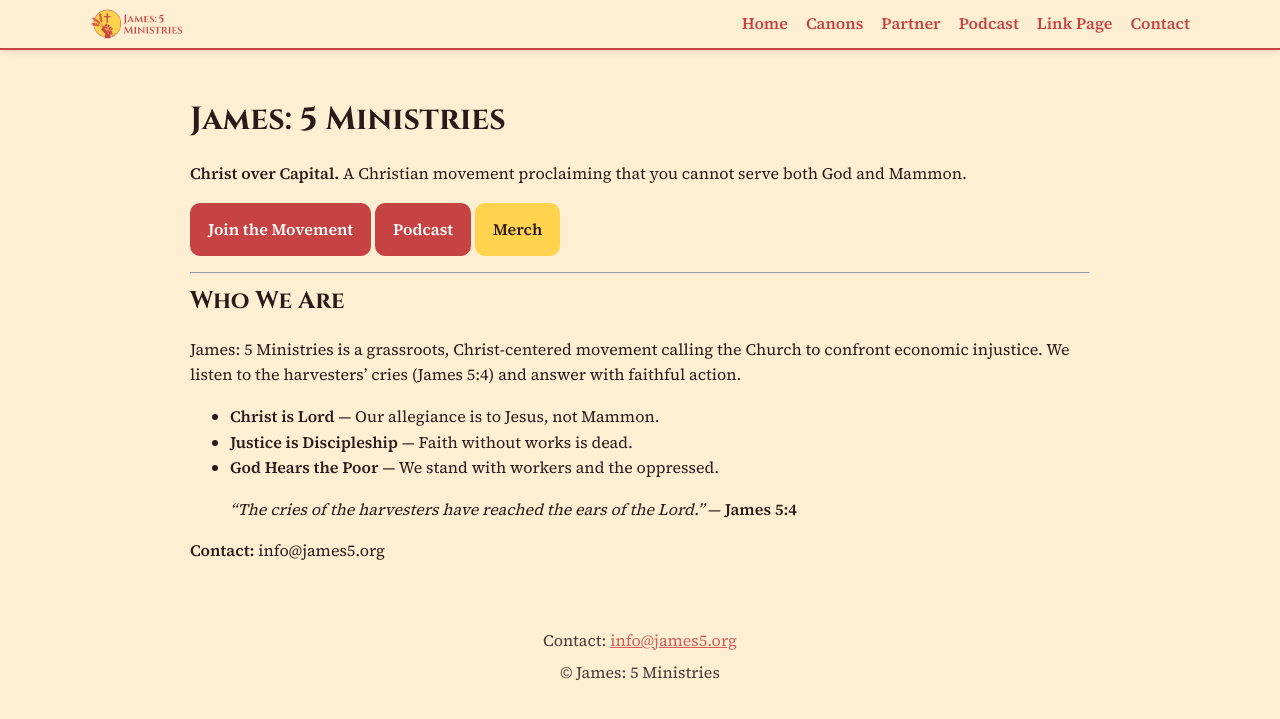
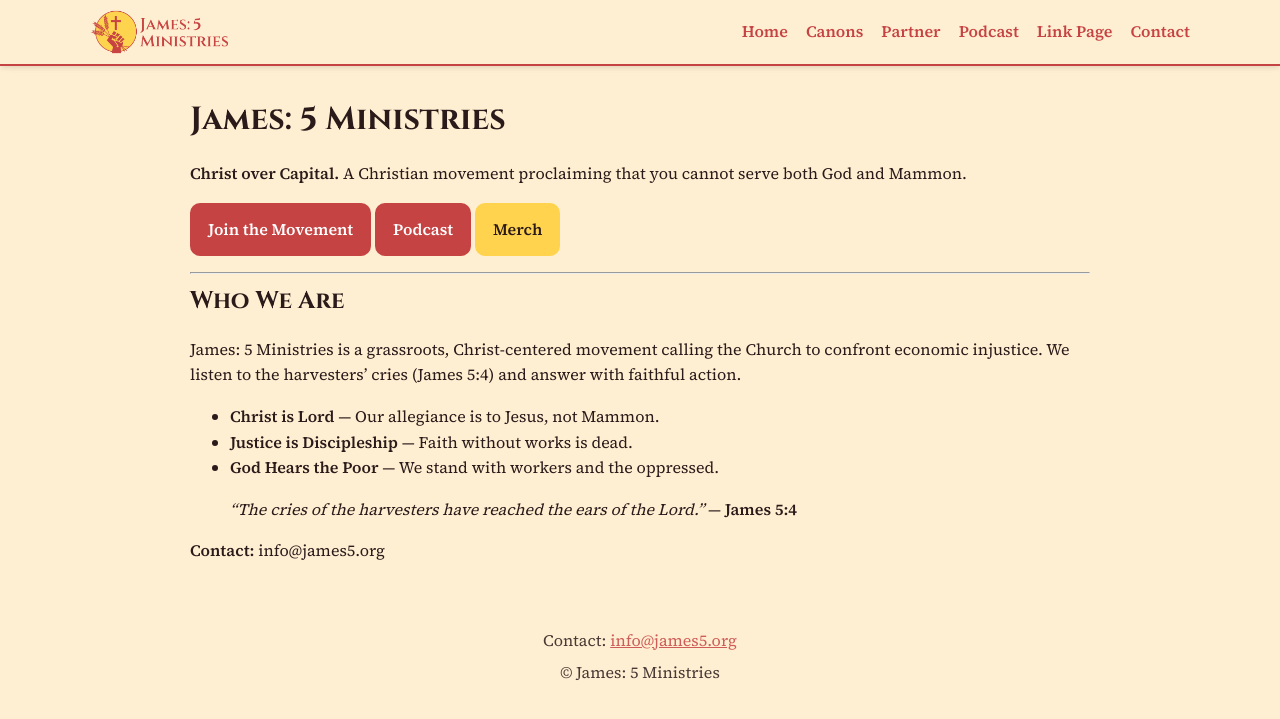
Before and after one commit to james5ministries/james5ministries.github.io, a Jekyll site: the page built from index.md, in a window 1280 px wide. Shown: the top 719 px of the page. Built offline with Jekyll 4.4.1, drawn with Linux system fonts in a browser that asks for light colours.

Commit message:
Update style.css

```diff
--- a/assets/style.css
+++ b/assets/style.css
@@ -31,7 +31,7 @@ a{ color:var(--red); }
 
 /* Logo sizing */
 .j5-nav .nav-logo img{
-  height: 32px;  /* tweak 28–40px */
+  height: 48px;  /* tweak 28–40px */
   width: auto;
   display: block;
 }
```
